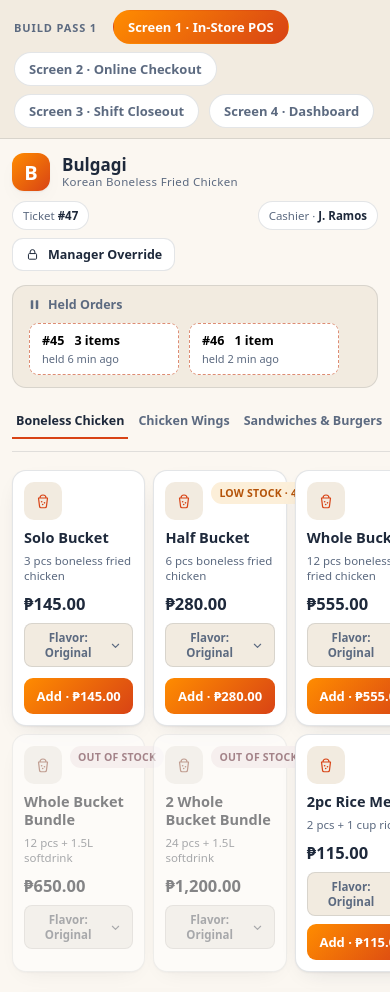
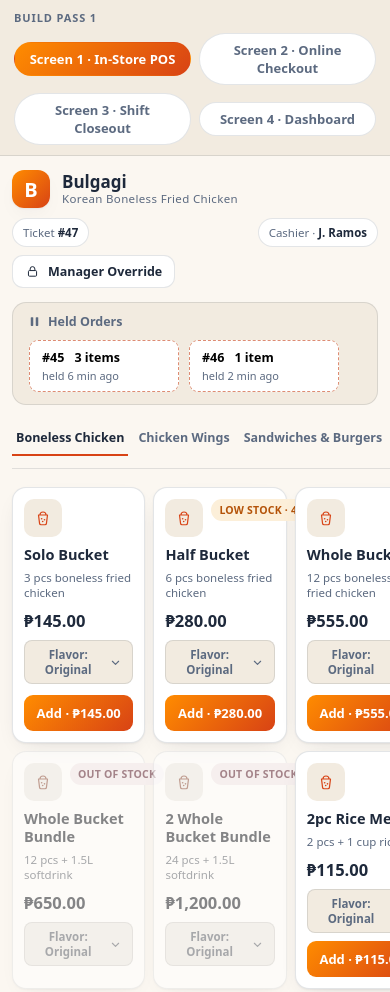
Before and after one commit to gianlwn/bulgagi, a plain HTML site: page index.html in a window 390 px wide. Shown: the top 992 px of the page. Drawn offline with Linux system fonts and the light colour scheme.

Commit message:
fixed mobile responsiveness

```diff
--- a/style.css
+++ b/style.css
@@ -1622,9 +1622,23 @@
     }
 
     .proto-switch {
+      display: grid;
+      grid-template-columns: repeat(2, 1fr);
+      gap: 8px;
       padding: 10px 14px;
-      flex-wrap: wrap;
-      row-gap: 8px;
+    }
+
+    .proto-switch__label {
+      grid-column: 1 / -1;
+      margin-right: 0;
+    }
+
+    .proto-switch__btn {
+      width: 100%;
+      white-space: normal;
+      text-align: center;
+      overflow: hidden;
+      text-overflow: ellipsis;
     }
 
     .pos-topbar {
```
